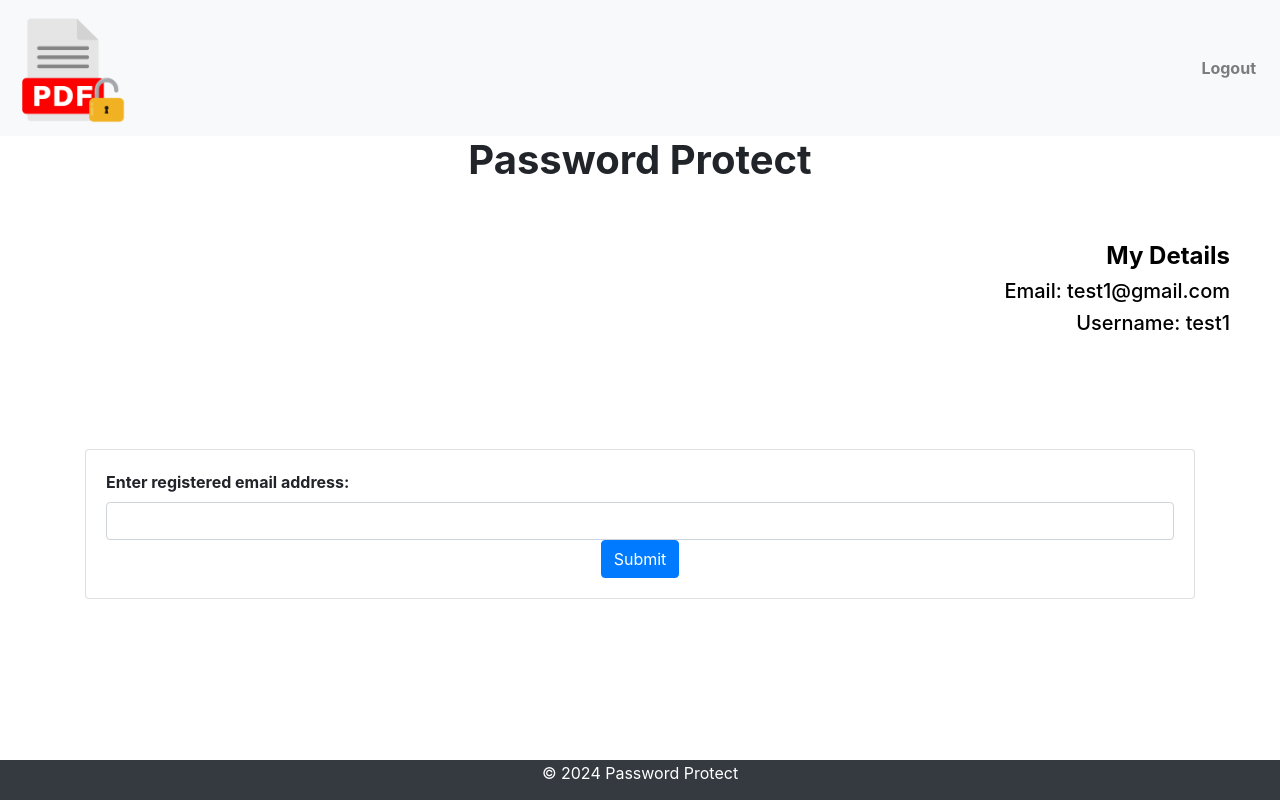
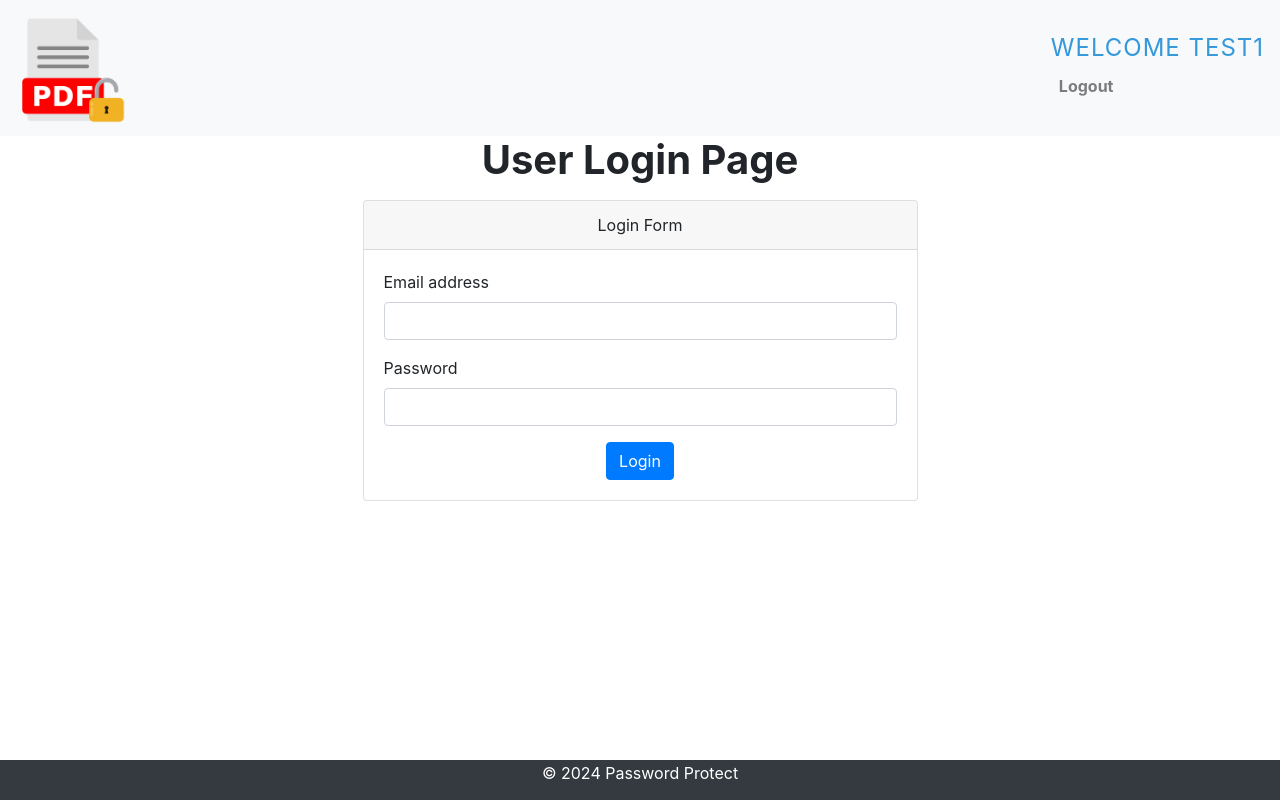
Before and after one commit to mohanpuvvula/PasswordProtect, a Flask app: page / in a window 1280 px wide. Run offline with Flask 3, Linux system fonts and the light colour scheme; a user stored in the database is signed in; some libraries are stand-ins or nearby versions.

Commit message:
Latest changes

```diff
--- a/app.py
+++ b/app.py
@@ -1,23 +1,27 @@
 from flask import Flask, render_template, request, redirect, url_for, session, flash
-from flask_login import LoginManager, login_required
+from flask_login import LoginManager, login_required, current_user, logout_user, login_user
 from models import db, User
 from user import user_bp
 from encryption import encryption_bp
-from flask_login import login_required, current_user, logout_user, login_user
+from sqlalchemy.exc import IntegrityError
 import os
+import shutil
 
 app = Flask(__name__)
 db_path = os.path.join(os.path.abspath(os.path.dirname(__file__)), 'database.db')
 app.config['SQLALCHEMY_DATABASE_URI'] = 'sqlite:///' + db_path
 app.config['SQLALCHEMY_TRACK_MODIFICATIONS'] = False
 app.secret_key = 'xyzabc'
+app.config['UPLOAD_FOLDER'] = os.path.join(app.instance_path, 'files')
+app.config['ENCRYPT_FOLDER'] = os.path.join(app.instance_path, 'encrypt')
 login_manager = LoginManager(app)
-login_manager.login_view = 'user.login'
+login_manager.login_view = 'login'
 
 
 @login_manager.user_loader
-def load_user(user_id):
-    return User.query.get(int(user_id))
+def load_user(user_email):
+    return User.query.filter_by(email=user_email).first()
+
 
 db.init_app(app)
 
@@ -28,32 +32,46 @@ app.register_blueprint(encryption_bp, url_prefix='/encryption')
 @app.route('/', methods=['GET', 'POST'])
 def home():
     if request.method == 'POST':
-        entered_email = request.form['user-email']
+        email = request.form['user-email']
+        password = request.form['user-password']
+        user = User.query.filter_by(email=email).first()
 
-        if 'user_email' in session:
-            stored_email = session['user_email']
+        if user and user.password == password:
+            login_user(user)
+            session['user_email'] = email
+            return redirect(url_for('encryption.upload'))
+        elif user:
+            flash("Incorrect password. Please try again.", "error")
+        else:
+            flash("User does not exist. Please register first.", "error")
 
-            if entered_email == stored_email:
-
-                return redirect(url_for('encryption.upload'))
-            else:
-                if not current_user.is_authenticated:
-                    return redirect(url_for('user.login'))
 
     user_authenticated = 'user_email' in session
     user_email = session.get('user_email', None)
     user = current_user
 
-    return render_template('home.html', user_authenticated=user_authenticated, user_email=user_email,
-                           user=user)
+    return render_template('home.html', user_authenticated=user_authenticated, user_email=user_email,  user=user)
 
-@app.route('/logout')
+
+
+@app.route('/logout', methods=['GET'])
 @login_required
 def logout():
+    upload_folder = app.config['UPLOAD_FOLDER']
+    for filename in os.listdir(upload_folder):
+        file_path = os.path.join(upload_folder, filename)
+        if os.path.isfile(file_path):
+            os.remove(file_path)
+
+    encrypt_folder = app.config['ENCRYPT_FOLDER']
+    for filename in os.listdir(encrypt_folder):
+        file_path = os.path.join(encrypt_folder, filename)
+        if os.path.isfile(file_path):
+            os.remove(file_path)
+
     session.clear()
-    logout_user()
-    return redirect(url_for('encryption.delete_file'))
-
+    flash('You have been logged out successfully.', 'success')
+    return redirect(url_for('home'))
 
 
 if __name__ == '__main__':
--- a/models.py
+++ b/models.py
@@ -4,12 +4,11 @@ from flask_login import UserMixin
 db = SQLAlchemy()
 
 class User(db.Model, UserMixin):
-    id = db.Column(db.Integer, primary_key=True)
-    email = db.Column(db.String(120), unique=True, nullable=False)
+    email = db.Column(db.String(120), unique=True, primary_key=True, nullable=False)
     password = db.Column(db.String(60), nullable=False)
     is_active = db.Column(db.Boolean, default=True)
     username = db.Column(db.String(20), unique=True, nullable=False)
     mobilenumber = db.Column(db.String(10), unique=True, nullable=True)
 
     def get_id(self):
-        return str(self.id)
+        return str(self.email)
--- a/templates/add_encryption.html
+++ b/templates/add_encryption.html
@@ -8,7 +8,7 @@
     {% include 'include/navbar.html' %}
     <div class="container">
         <div class="text-center" style="color: #fff; font-size: 3rem;">
-            <h1 class="hed"><i>Add Encryption To PDF</i></h1>
+            <h1 class="hed"><i>Add Encryption To PDF's</i></h1>
         </div>
         <div class="card">
             <div class="card-body">
--- a/templates/encryption_success.html
+++ b/templates/encryption_success.html
@@ -22,7 +22,7 @@
                 <h3><b>Encryption Successful</b></h3>
             <h4>Encrypted file: {{ file_name }}</h4>
             <h4>Click the button below to download the encrypted PDF:</h4>
-            <a href="{{ url_for('encryption.download_files', file_name=file_name) }}" download="{{ file_name }}">
+            <a href="{{ url_for('encryption.download_zip', file_name=file_name) }}" download="{{ file_name }}">
                <div class="button-container">
                     <div class="text-center">
                   <button type="submit" class="btn btn-secondary" onclick="redirectToHome()" >
--- a/templates/home.html
+++ b/templates/home.html
@@ -1,60 +1,55 @@
 <!DOCTYPE html>
-<html lang="en">
+<html>
 <head>
-    <meta charset="UTF-8">
-    <title>Password Protect</title>
+  {% include 'include/header.html' %}
   <style>
-        .button-container {
-  width: 100%;
-  text-align: center;
-  display: flex;
-  justify-content: center;
-  align-items: center;
-}
-        .button {
-  margin: 40px;
+    body {
+      font-family: Times new roman;
+      overflow-x: hidden;
     }
     .center {
         text-align: center;
     }
-        .right {
-            text-align: right;
-            padding: 50px;
-            color: black;
-        }
   </style>
+  <title>User Login</title>
 </head>
 <body>
   {% include 'include/navbar.html' %}
+      {% with messages = get_flashed_messages(with_categories=true) %}
+            {% for category, message in messages %}
+                {% if category == 'success' %}
+                    <div class="alert alert-success" role="alert">{{ message }}</div>
+                {% elif category == 'error' %}
+                    <div class="alert alert-danger" role="alert">{{ message }}</div>
+                {% endif %}
+            {% endfor %}
+        {% endwith %}
   <div class = center>
-  <h1><b> Password Protect</b></h1>
+  <h1><b> User Login Page</b></h1>
   </div>
-   <div id="user-data">
-   <div class = right>
-       {% if current_user.is_authenticated %}
-      <h4><b>My Details</b></h4>
-      <h5>Email: {{ user.email }}</h5>
-           <h5>Username: {{ user.username }}</h5>
-       {% else %}
-{% endif %}
+  <div class="img">
+    <div class="container">
+      <div class="card w-50 mx-auto my-3 float-center">
+        <div class="card-header text-center">Login Form</div>
+        <div class="card-body">
+          <form method="post" action="{{ url_for('home') }}" onsubmit="return validateForm()">
+            {{ csrf_token }}
+            <div class="form-group">
+              <label>Email address</label>
+              <input type="email" name="user-email" id="user-email" class="form-control" required>
             </div>
+            <div class="form-group">
+              <label>Password</label>
+              <input type="password" name="user-password" id="user-password" class="form-control" required>
             </div>
-    <div class="container">
-        <div class="text-center" style="color: #fff; font-size: 3rem;"><h1 class="hed"><i>Password Protect</i></h1></div>
-        <div class="card">
-            <div class="card-body">
-                <form action="/" method="POST" onsubmit="return validateForm()">
-                    <label for="email"><b>Enter registered email address:</b></label>
-                      <input type="email" name="user-email" id="user-email" class="form-control" required>
-                       <div class="button-container">
             <div class="text-center">
-                     <button type="submit" class="btn btn-primary">Submit</button>
-                       </div>
+              <button type="submit" class="btn btn-primary">Login</button>
             </div>
           </form>
-
         </div>
       </div>
     </div>
+  </div>
+  {% include 'include/footer.html' %}
 </body>
 </html>
--- a/templates/include/navbar.html
+++ b/templates/include/navbar.html
@@ -1,7 +1,27 @@
+<!DOCTYPE html>
+<html>
+<head>
+  <style>
+    body {
+      font-family: 'Arial', sans-serif;
+      background-color: #f4f4f4;
+      text-align: center;
+      margin: 50px;
+    }
+
+    h7 {
+      color: #3498db;
+      font-size: 24px;
+      text-transform: uppercase;
+      letter-spacing: 1px;
+    }
+  </style>
+</head>
+<body>
 {% include 'include/header.html' %}
+<nav class="navbar navbar-expand-md navbar-light bg-light">
 
-<nav class="navbar navbar-expand-md navbar-light bg-light">
-  <a class="navbar-brand" href="/">
+    <a class="navbar-brand" href="/">
     <img src="{{ url_for('static', filename='images/pdf.png') }}" width="110px" alt="PDF Logo">
   </a>
 
@@ -14,12 +34,10 @@
     <ul class="navbar-nav ml-auto">
       {% if current_user.is_authenticated %}
         <li class="nav-item">
-          <a class="nav-link" href="{{ url_for('user.logout') }}"><b>Logout</b></a>
+            <h7> Welcome {{ user.username }} </h7>
+          <a class="nav-link" href="{{ url_for('logout') }}"><b>Logout</b></a>
         </li>
       {% else %}
-        <li class="nav-item">
-          <a class="nav-link" href="{{ url_for('user.login') }}"><b>Login</b></a>
-        </li>
         <li class="nav-item">
           <a class="nav-link" href="{{ url_for('user.register') }}"><b>Register</b></a>
         </li>
@@ -28,3 +46,5 @@
   </div>
 </nav>
 {% include 'include/footer.html' %}
+</body>
+</html>
```
Also changed, not shown: encryption.py (+53 -56 lines), templates/register.html (+23 -7 lines), user.py (+17 -33 lines), database.db, instance/mydatabase.db (deleted), 3 other files. Lines whose indentation alone changed are shown as unchanged.
